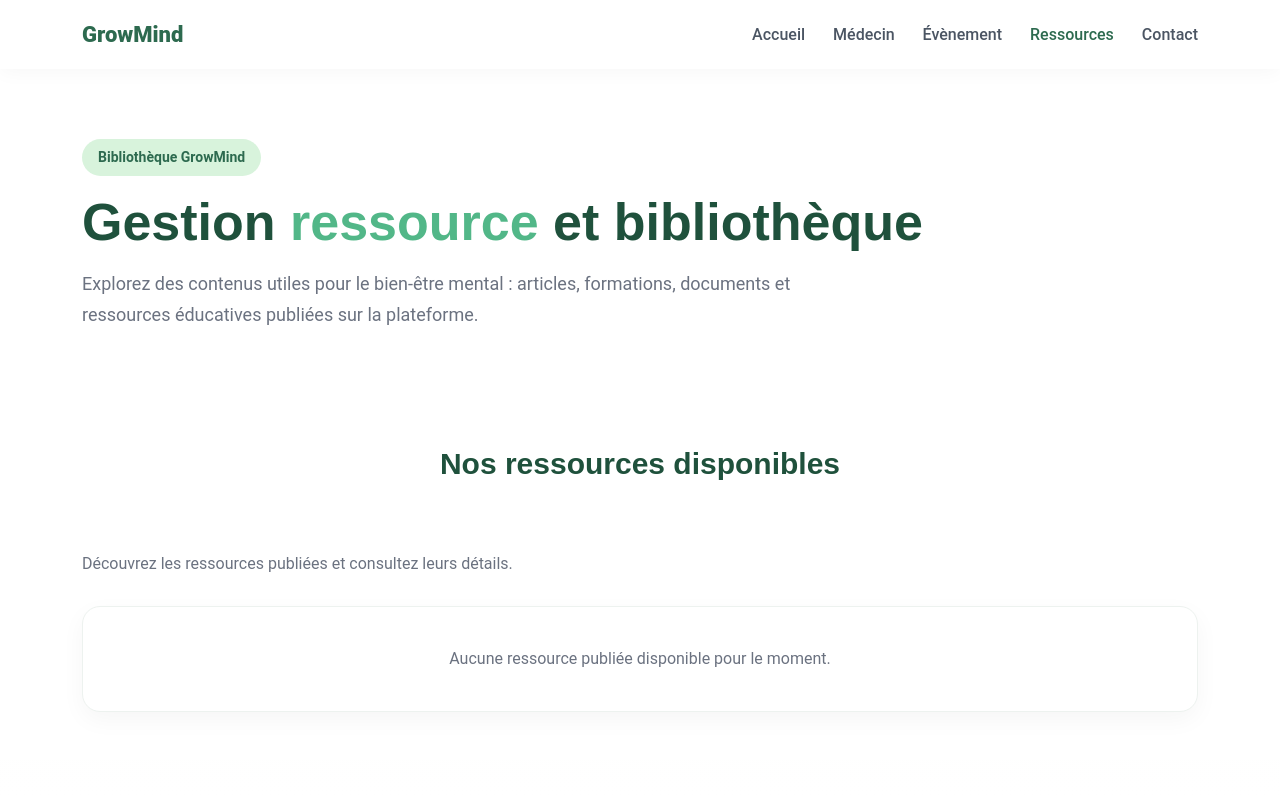
After one commit to HayderBA/pi_dev_symfony, a Symfony app: template templates/front/ressource/index.html.twig in a window 1280 px wide. The commit adds this page. Run offline with Twig, Linux system fonts and the light colour scheme; the template is opened without the code that fills it, so the values that code supplies are empty; some libraries are stand-ins or nearby versions.

Commit message:
add front resources page and fix routing

```diff
--- a/config/routes.yaml
+++ b/config/routes.yaml
@@ -1,5 +1,3 @@
 controllers:
-    resource:
-        path: ../src/Controller/
-        namespace: App\Controller
+    resource: ../src/Controller/
     type: attribute
--- a/templates/front/index.html.twig
+++ b/templates/front/index.html.twig
@@ -40,7 +40,7 @@
               <li><a href="{{ path('app_appointment') }}">Rendez-vous</a></li>
               <li><a href="#">Santé & bien-être</a></li>
               <li><a href="#">Forum</a></li>
-              <li><a href="#">Ressources et bibliotheque</a></li>
+              <li><a href="http://127.0.0.1:8000/resources">Ressources et bibliotheque</a></li>
             </ul>
           </li>
 
--- /dev/null
+++ b/templates/front/ressource/index.html.twig
@@ -0,0 +1,233 @@
+{% extends 'base.html.twig' %}
+
+{% block title %}Gestion ressource et bibliothèque{% endblock %}
+
+{% block body %}
+<style>
+    .resources-page {
+        background: linear-gradient(180deg, #f8fbf9 0%, #ffffff 100%);
+        min-height: 100vh;
+    }
+
+    .front-navbar {
+        background: #ffffff;
+        box-shadow: 0 2px 20px rgba(0, 0, 0, 0.04);
+        padding: 18px 0;
+        position: sticky;
+        top: 0;
+        z-index: 1000;
+    }
+
+    .front-navbar .brand {
+        font-size: 22px;
+        font-weight: 800;
+        color: #2d6a4f;
+        text-decoration: none;
+    }
+
+    .front-navbar .nav-links a {
+        color: #4b5563;
+        text-decoration: none;
+        margin-left: 24px;
+        font-weight: 500;
+        transition: 0.3s;
+    }
+
+    .front-navbar .nav-links a:hover,
+    .front-navbar .nav-links a.active {
+        color: #2d6a4f;
+    }
+
+    .hero-section {
+        padding: 70px 0 40px;
+    }
+
+    .hero-badge {
+        display: inline-block;
+        background: #d8f3dc;
+        color: #2d6a4f;
+        padding: 8px 16px;
+        border-radius: 999px;
+        font-size: 14px;
+        font-weight: 600;
+        margin-bottom: 18px;
+    }
+
+    .hero-title {
+        font-size: 52px;
+        line-height: 1.1;
+        font-weight: 800;
+        color: #1f513c;
+        margin-bottom: 18px;
+    }
+
+    .hero-title span {
+        color: #52b788;
+    }
+
+    .hero-text {
+        color: #6b7280;
+        font-size: 18px;
+        max-width: 720px;
+        line-height: 1.7;
+    }
+
+    .section-title {
+        font-size: 30px;
+        font-weight: 800;
+        color: #1f513c;
+        margin-bottom: 10px;
+    }
+
+    .section-subtitle {
+        color: #6b7280;
+        margin-bottom: 30px;
+    }
+
+    .resource-card {
+        background: #ffffff;
+        border-radius: 20px;
+        padding: 24px;
+        box-shadow: 0 10px 30px rgba(0, 0, 0, 0.06);
+        border: 1px solid #eef2f0;
+        height: 100%;
+        transition: transform 0.25s ease, box-shadow 0.25s ease;
+    }
+
+    .resource-card:hover {
+        transform: translateY(-6px);
+        box-shadow: 0 18px 40px rgba(0, 0, 0, 0.09);
+    }
+
+    .resource-type {
+        display: inline-block;
+        background: #edf6f9;
+        color: #1d4ed8;
+        padding: 6px 12px;
+        border-radius: 999px;
+        font-size: 12px;
+        font-weight: 700;
+        margin-bottom: 16px;
+        text-transform: uppercase;
+    }
+
+    .resource-title {
+        font-size: 22px;
+        font-weight: 700;
+        color: #1f2937;
+        margin-bottom: 14px;
+    }
+
+    .resource-meta {
+        color: #4b5563;
+        margin-bottom: 10px;
+        font-size: 15px;
+    }
+
+    .resource-meta strong {
+        color: #111827;
+    }
+
+    .btn-view {
+        display: inline-block;
+        width: 100%;
+        text-align: center;
+        background: linear-gradient(90deg, #2d6a4f 0%, #52b788 100%);
+        color: #ffffff;
+        padding: 12px 18px;
+        border-radius: 12px;
+        text-decoration: none;
+        font-weight: 700;
+        margin-top: 14px;
+        transition: 0.3s;
+    }
+
+    .btn-view:hover {
+        color: #ffffff;
+        opacity: 0.92;
+    }
+
+    .empty-box {
+        background: #ffffff;
+        border-radius: 18px;
+        padding: 40px;
+        text-align: center;
+        border: 1px solid #edf2ef;
+        box-shadow: 0 8px 24px rgba(0, 0, 0, 0.04);
+        color: #6b7280;
+    }
+</style>
+
+<div class="resources-page">
+    <header class="front-navbar">
+        <div class="container d-flex justify-content-between align-items-center">
+            <a href="{{ path('app_home') }}" class="brand">GrowMind</a>
+
+            <nav class="nav-links d-none d-md-block">
+                <a href="{{ path('app_home') }}">Accueil</a>
+                <a href="#">Médecin</a>
+                <a href="#">Évènement</a>
+                <a href="{{ path('front_resources') }}" class="active">Ressources</a>
+                <a href="#">Contact</a>
+            </nav>
+        </div>
+    </header>
+
+    <section class="hero-section">
+        <div class="container">
+            <span class="hero-badge">Bibliothèque GrowMind</span>
+            <h1 class="hero-title">
+                Gestion <span>ressource</span> et bibliothèque
+            </h1>
+            <p class="hero-text">
+                Explorez des contenus utiles pour le bien-être mental :
+                articles, formations, documents et ressources éducatives publiées
+                sur la plateforme.
+            </p>
+        </div>
+    </section>
+
+    <section class="pb-5">
+        <div class="container">
+            <h2 class="section-title">Nos ressources disponibles</h2>
+            <p class="section-subtitle">
+                Découvrez les ressources publiées et consultez leurs détails.
+            </p>
+
+            <div class="row g-4">
+                {% for ressource in ressources %}
+                    <div class="col-md-6 col-lg-4">
+                        <div class="resource-card">
+                            <span class="resource-type">{{ ressource.type }}</span>
+
+                            <div class="resource-title">{{ ressource.title }}</div>
+
+                            <div class="resource-meta">
+                                <strong>Catégorie :</strong> {{ ressource.category }}
+                            </div>
+
+                            <div class="resource-meta">
+                                <strong>Auteur :</strong> {{ ressource.author }}
+                            </div>
+
+                            <div class="resource-meta">
+                                <strong>Statut :</strong> {{ ressource.status }}
+                            </div>
+
+                            <a href="{{ path('front_resource_show', {'id': ressource.id}) }}" class="btn-view">
+                                Voir les détails
+                            </a>
+                        </div>
+                    </div>
+                {% else %}
+                    <div class="col-12">
+                        <div class="empty-box">
+                            Aucune ressource publiée disponible pour le moment.
+                        </div>
+                    </div>
+                {% endfor %}
+            </div>
+        </div>
+    </section>
+</div>
+{% endblock %}
```
Also changed, not shown: src/Controller/FrontRessourceController.php (added, +37 -0 lines), templates/front/ressource/show.html.twig (added, +90 -0 lines).
